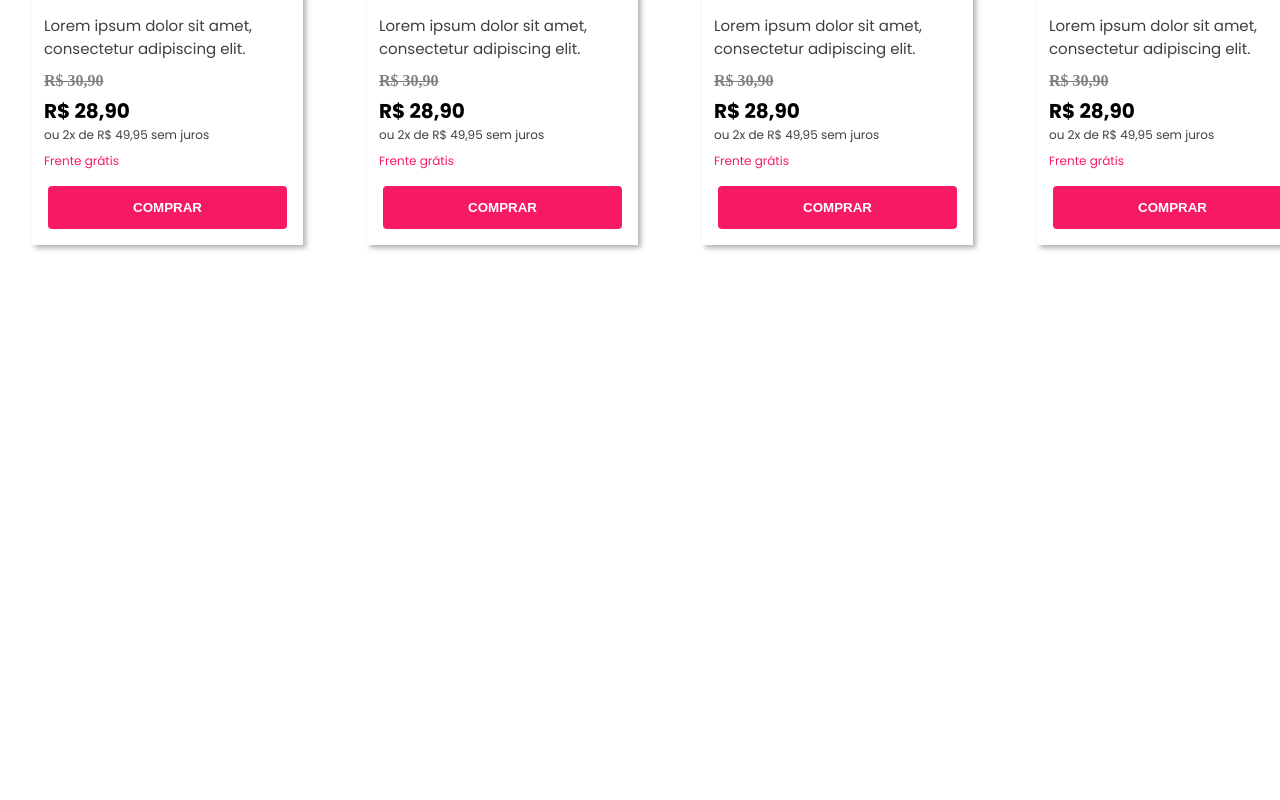
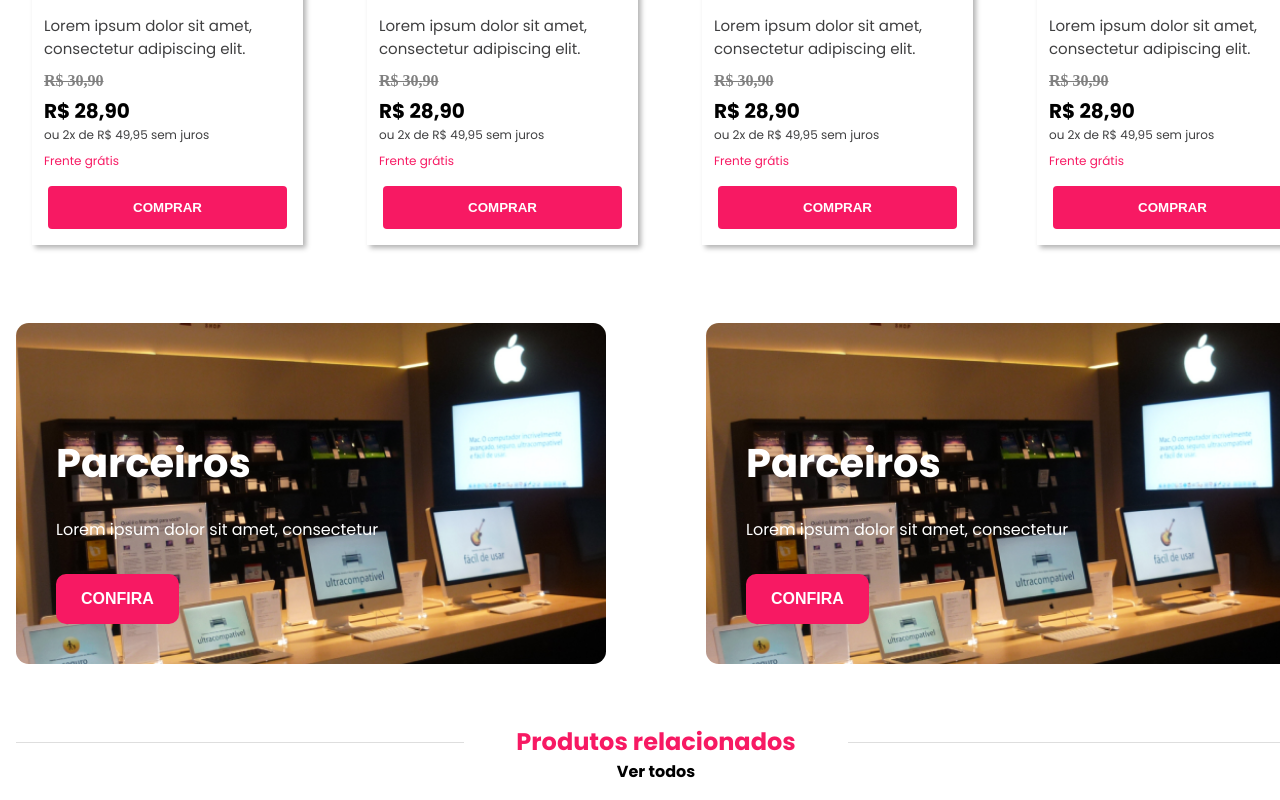
Before and after one commit to WendelSantosNunes/Desafio-Front-End-Jr-VTEX-, an Angular app: page / in a window 1280 px wide. Shown: the part 2334-3134 px from the top of the page. Before the commit the page ends 2611 px from the top, so only its background shows below. Built offline with nearby package versions, Linux system fonts and the light colour scheme.

Commit message:
feat: Added to the store section within the related products component

```diff
--- a/src/app/componentes/related-product/related-product.component.css
+++ b/src/app/componentes/related-product/related-product.component.css
@@ -11,7 +11,7 @@
   position: absolute;
   top: 50%;
   width: 35%;
-  height: 1px;
+  height: 0.0625rem;
   background-color: #DEDEDE;
 }
 
@@ -23,20 +23,6 @@
 .related::after {
     right: 0;
     transform: translateX(0%);
-}
-
-@media (max-width: 1200px) {
-  .related::before,
-  .related::after {
-    width: 30%;
-  }
-}
-
-@media (max-width: 992px) {
-  .related::before,
-  .related::after {
-    width: 25%;
-  }
 }
 
 /* Produtos */
@@ -142,6 +128,84 @@
 
   color: #FFF;
   font-weight: bold;
+  cursor: pointer;
+}
+
+/* Parceiros */
+
+.store {
+  display: flex;
+  justify-content: space-between;
+
+  margin: 3.875rem 0rem 3.75rem 0rem;
+}
+
+.store .store-card {
+  background-image: url("../../../assets/Apple.png");
+
+  max-width: 36.875rem;
+  width: 100%;
+
+  background-repeat: no-repeat;
+  background-position: center;
+  background-size: cover;
+
+  border-radius: 0.8rem;
+  color: #FFF;
+}
+
+.store .store-card > div{
+  margin-left: 2.5rem;
+}
+
+.store .store-card h3 {
+  margin-top: 6.875rem;
+
+  font-size: 2.5rem;
+  font-weight: bold;
+}
+
+.store .store-card p {
+  margin-top: 1.5rem;
+}
+
+.store .store-card button {
+  margin: 2rem 0rem 2.5rem 0rem;
+  padding: 1rem 1.5625rem;
+
+  color: #FFF;
+  background-color: #F71963;
+  border: none;
+  border-radius: 0.625rem;
+
+  font-size: 1rem;
+  font-weight: bold;
+
+  cursor: pointer;
+}
+
+/*  */
+
+.product-text{
+  text-align: center;
+}
+
+.product-text p{
+  font-weight: bold;
+}
+
+@media (max-width: 1200px) {
+  .related::before,
+  .related::after {
+    width: 30%;
+  }
+}
+
+@media (max-width: 992px) {
+  .related::before,
+  .related::after {
+    width: 25%;
+  }
 }
 
 @media (max-width: 768px) {
--- a/src/app/componentes/related-product/related-product.component.html
+++ b/src/app/componentes/related-product/related-product.component.html
@@ -1,4 +1,4 @@
-<div class="container">
+<section class="container">
   <div class="related">
     <h2>Produtos relacionados</h2>
   </div>
@@ -55,4 +55,36 @@
     <img src="../../../assets/Vector right.svg" (click)="nextBtn()" class="vector-right" alt="">
   </div>
 
-</div>
+  <div class="store">
+    <div class="store-card">
+      <div>
+        <h3>Parceiros</h3>
+
+        <p>Lorem ipsum dolor sit amet, consectetur</p>
+
+        <div class="store-button">
+          <button>CONFIRA</button>
+        </div>
+      </div>
+    </div>
+
+    <div class="store-card">
+      <div>
+        <h3>Parceiros</h3>
+        <!-- Falta ajeitar esse texto -->
+        <p>Lorem ipsum dolor sit amet, consectetur</p>
+
+        <div class="store-button">
+          <button>CONFIRA</button>
+        </div>
+      </div>
+    </div>
+  </div>
+
+  <div class="product-text">
+    <div class="related">
+      <h2>Produtos relacionados</h2>
+    </div>
+    <p>Ver todos</p>
+  </div>
+</section>
--- a/src/app/componentes/related-product/related-product.component.ts
+++ b/src/app/componentes/related-product/related-product.component.ts
@@ -79,16 +79,16 @@ export class RelatedProductComponent implements OnInit {
   }
 
   public prevBtn() {
-    const container = document.querySelector('.carousel'); // Seletor do elemento que contém os cards
+    const container = document.querySelector('.carousel');
     if (container) {
-      container.scrollLeft -= 300; // Ajuste o valor conforme necessário
+      container.scrollLeft -= 300;
     }
   }
 
   public nextBtn() {
     const container = document.querySelector('.carousel');
     if (container) {
-      container.scrollLeft += 200; // Ajuste o valor conforme necessário
+      container.scrollLeft += 200;
     }
   }
 
```
Also changed, not shown: src/assets/Apple.png (added).
